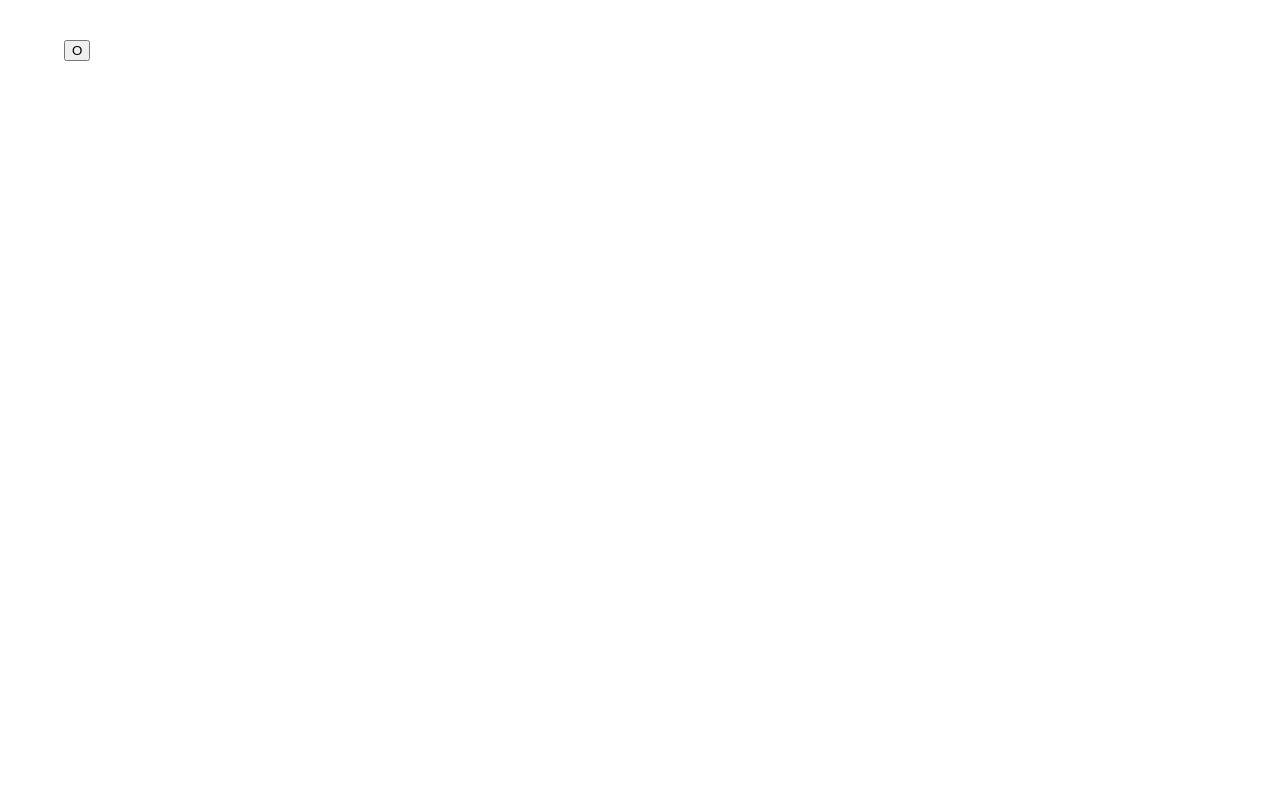
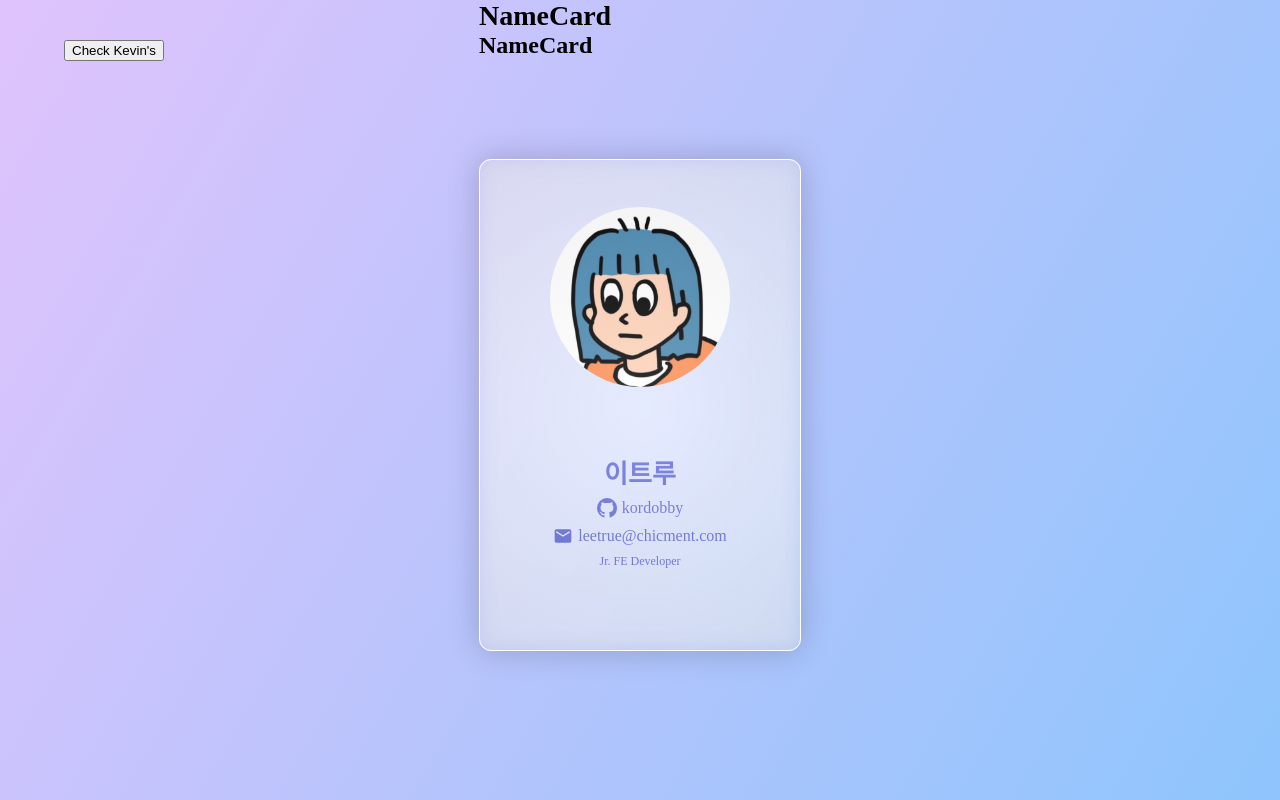
Before and after one commit to kordobby/with-kevin, a React (Vite) app: page /nameCards in a window 1280 px wide. Before the commit this address had no page. Built offline with nearby package versions, Linux system fonts and the light colour scheme.

Commit message:
name card page

```diff
--- /dev/null
+++ b/src/pages/NameCards.tsx
@@ -0,0 +1,29 @@
+import TrueCardTemplate from "@/templates/true/NameCardTemplate";
+import KevinNameCard from "@/templates/kevin/NameCardTemplate";
+import { useCallback, useState } from "react";
+import styled from "styled-components";
+
+const NameCards = () => {
+  const [toggle, setToggle] = useState(true);
+
+  const handleToggle = useCallback(() => {
+    setToggle(!toggle);
+  }, [toggle]);
+  return (
+    <>
+      <ToggleBtn onClick={handleToggle}>
+        {toggle ? "Check Kevin's" : "Check True's"}
+      </ToggleBtn>
+      {toggle ? <TrueCardTemplate /> : <KevinNameCard />}
+    </>
+  );
+};
+
+export default NameCards;
+
+export const ToggleBtn = styled.button`
+  position: fixed;
+  top: 5%;
+  left: 5%;
+  z-index: 100;
+`;
--- a/src/shared/router/Router.tsx
+++ b/src/shared/router/Router.tsx
@@ -1,13 +1,14 @@
 import { BrowserRouter, Routes, Route } from "react-router-dom";
 import PageHome from "@/pages/PageHome";
 import SideBar from "@/components/_Common/SideBar";
+import NameCards from "@/pages/NameCards";
 
 const Router = () => {
   return (
     <BrowserRouter>
-      <SideBar />
       <Routes>
         <Route path="/" element={<PageHome />} />
+        <Route path="/nameCards" element={<NameCards />} />
       </Routes>
     </BrowserRouter>
   );
```
